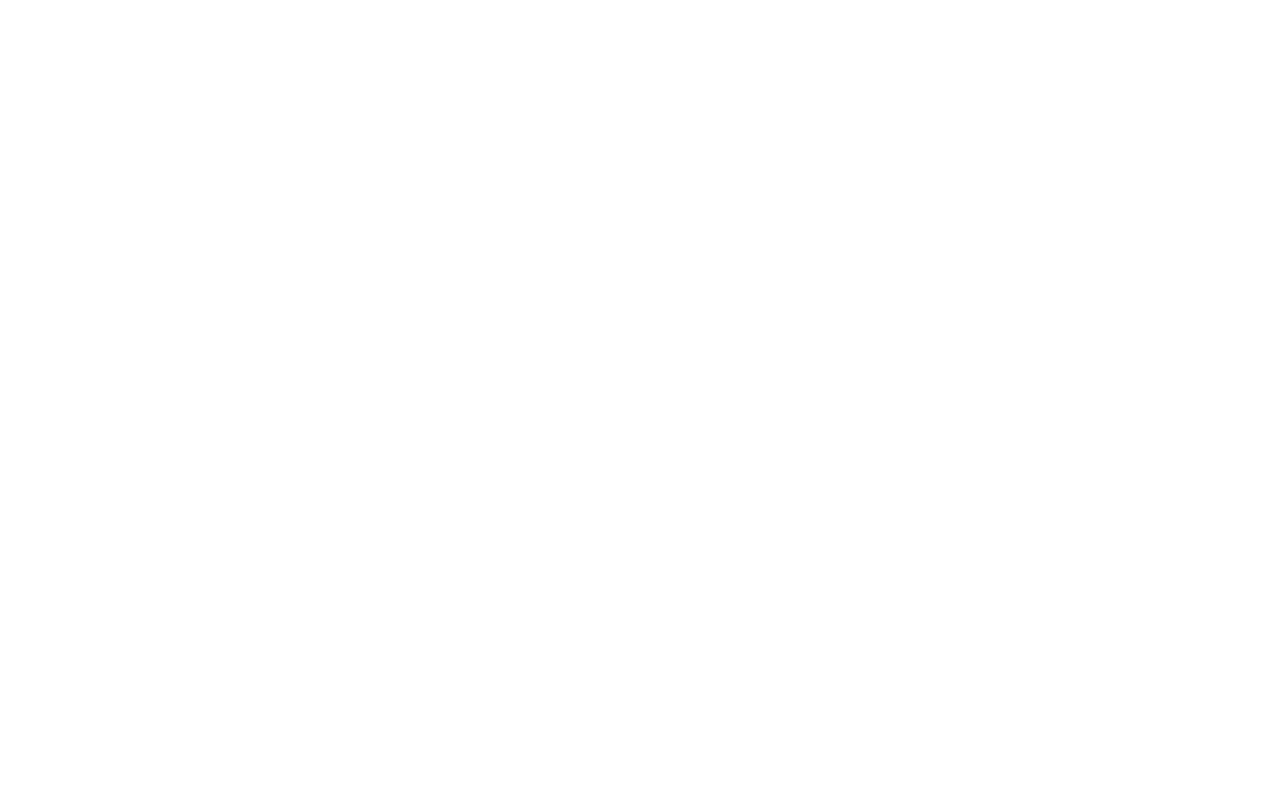
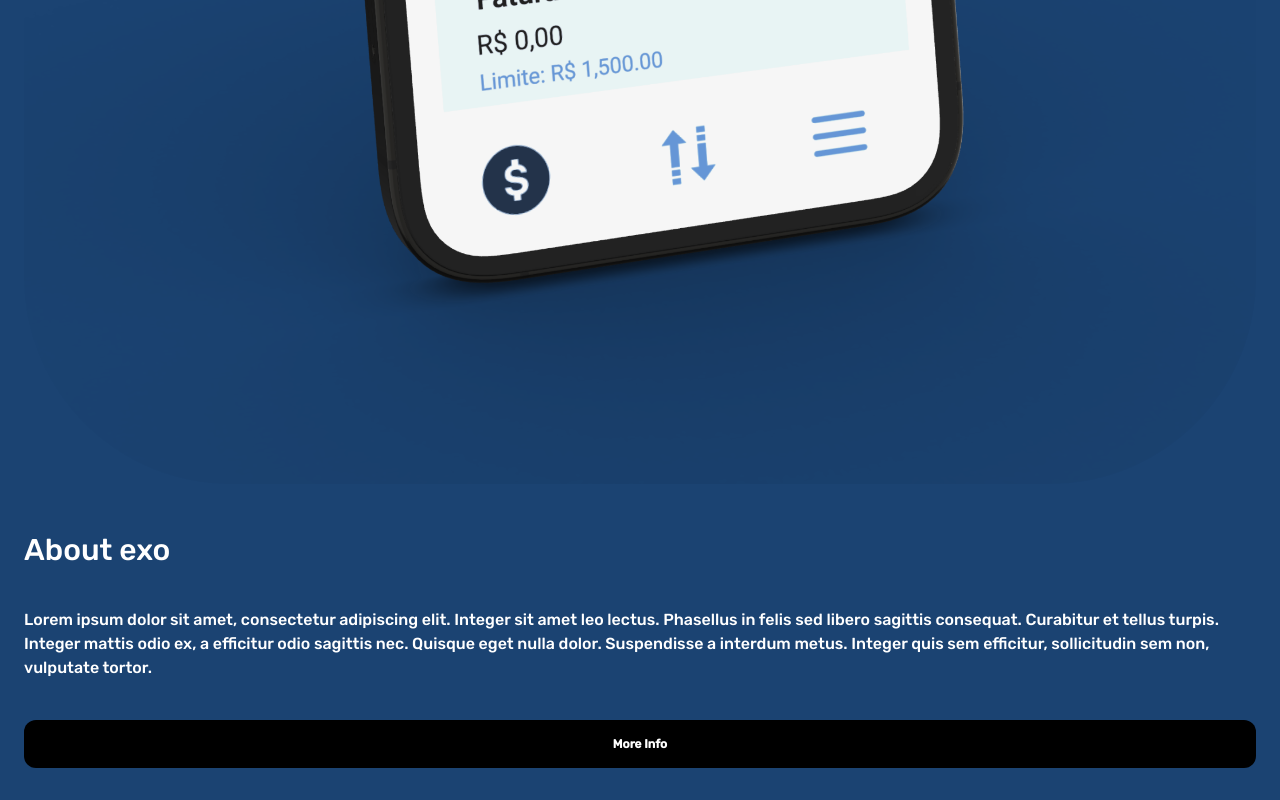
Before and after one commit to vinicius-prates/sandbox, a React (Vite) app: page / in a window 1280 px wide. Shown: the part 1979-2779 px from the top of the page. Before the commit the page ends 1532 px from the top, so only its background shows below. Built offline with nearby package versions, Linux system fonts and the light colour scheme.

Commit message:
styled ABOUTEXO div

```diff
--- a/src/components/AboutExo.jsx
+++ b/src/components/AboutExo.jsx
@@ -5,16 +5,17 @@
 export const AboutExo = () => {
     return(
         <>
-        <div className="bg-[#161616] bg-cover h-[91.5vh] flex place-content-evenly">
-            <div>
-                <img src={Phone} className="w-[70%]"></img>
+        <div className="bg-[#1B4372] bg-cover h-full flex flex-col p-6 gap-12">
+            <div className="w-full">
+                <img src={Phone} className="w-[100%] "></img>
             </div>
-            <div>
-                <h1  className="text-white">About exo</h1>
-                <p className="text-white">Lorem ipsum dolor sit amet, consectetur adipiscing elit. Integer sit amet leo lectus.
+            <div className=" flex flex-col gap-10">
+                <h1  className="text-white text-3xl">About exo</h1>
+                <p className="text-white font-thin">Lorem ipsum dolor sit amet, consectetur adipiscing elit. Integer sit amet leo lectus.
                  Phasellus in felis sed libero sagittis consequat. Curabitur et tellus turpis. Integer mattis odio ex,
                   a efficitur odio sagittis nec. Quisque eget nulla dolor. Suspendisse a interdum metus. Integer quis sem efficitur,
                   sollicitudin sem non, vulputate tortor.</p>
+                  <a  className="block px-4 py-3 mb-2 leading-loose text-xs text-center text-white font-semibold bg-black   hover:bg-blue-700  rounded-xl" href="#">More Info</a>
             </div>
         </div>
         </>
```
